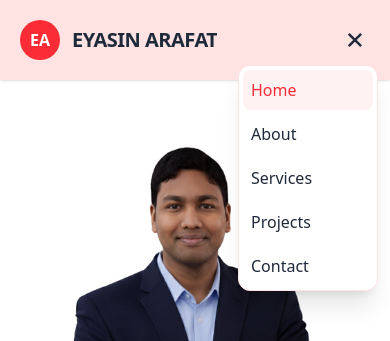
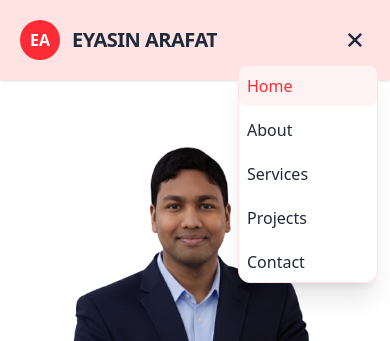
Before and after one commit to eyasinarafat3485-gif/my-next-js-portfolio, a Next.js app: page / in a window 390 px wide. Both pictures are taken after a click on the button 355 px from the left and 40 px from the top of the page. Shown: the top 341 px of the page. Built offline with nearby package versions, Linux system fonts and the light colour scheme.

Commit message:
footer modify

```diff
--- a/src/app/components/shared/Footer.jsx
+++ b/src/app/components/shared/Footer.jsx
@@ -1,3 +1,4 @@
+import Link from 'next/link';
 import React from 'react';
 
 const Footer = () => {
@@ -23,15 +24,15 @@ const Footer = () => {
 
         {/* Right Side: Navigation Links */}
         <div className="flex-1 flex justify-center md:justify-end gap-6 font-medium ">
-          <a href="/home" className="hover:text-red-500 transition-colors duration-200">
+          <Link href="/" className="hover:text-red-500 transition-colors duration-200">
             Home
-          </a>
-          <a href="#about" className="hover:text-red-500 transition-colors duration-200">
+          </Link>
+          <Link href="#about" className="hover:text-red-500 transition-colors duration-200">
             About
-          </a>
-          <a href="#contact" className="hover:text-red-500 transition-colors duration-200">
+          </Link>
+          <Link href="#contact" className="hover:text-red-500 transition-colors duration-200">
             Contact
-          </a>
+          </Link>
         </div>
 
       </div>
--- a/src/app/components/shared/Navbar.jsx
+++ b/src/app/components/shared/Navbar.jsx
@@ -65,7 +65,7 @@ const Navbar = () => {
 
         {/* Mobile Dropdown Menu */}
         <ul className={`
-          md:hidden absolute right-3 w-35 bg-white border border-red-100 p-1 flex flex-col gap-1 shadow-xl rounded-xl transition-all duration-300 ease-in-out z-50
+          md:hidden absolute right-3 w-35 bg-white border border-red-100 flex flex-col gap-1 shadow-xl rounded-xl transition-all duration-300 ease-in-out z-50
           ${open ? 'top-[65px] opacity-100 visible' : 'top-[50px] opacity-0 invisible'}
         `}>
           {navLinks.map((link) => (
```
